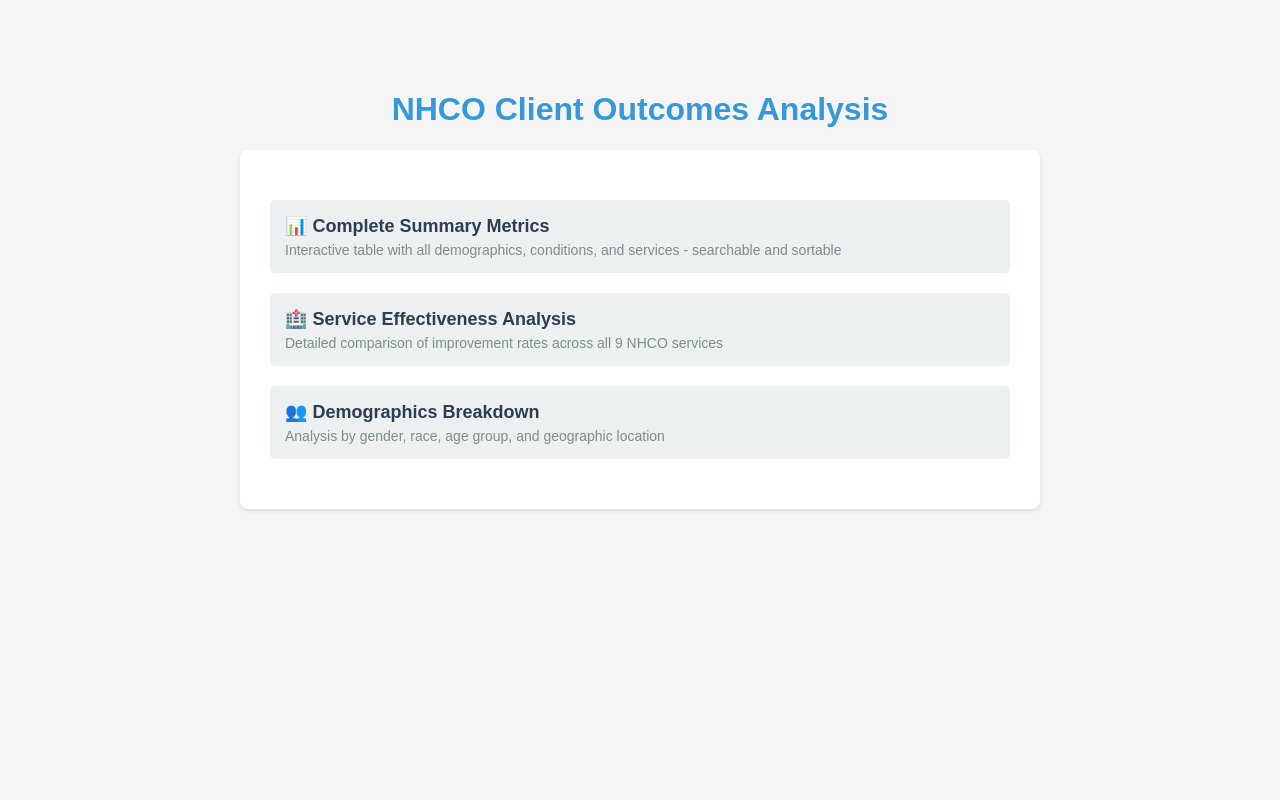
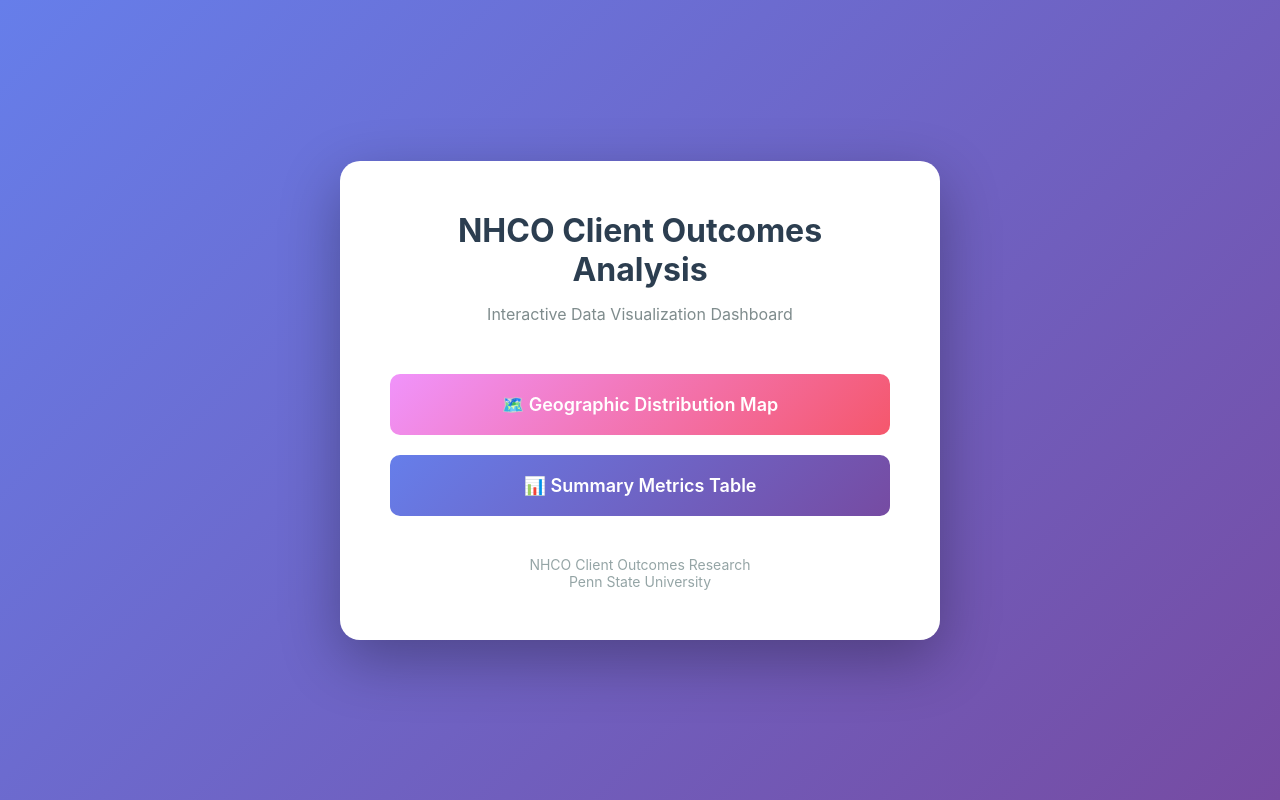
Before and after one commit to ben-rishel/nhco-analysis, a plain HTML site: page index.html in a window 1280 px wide. Drawn offline with Linux system fonts and the light colour scheme.

Commit message:
Update index.html

```diff
--- a/index.html
+++ b/index.html
@@ -1,66 +1,98 @@
-
 <!DOCTYPE html>
-<html>
+<html lang="en">
 <head>
+    <meta charset="UTF-8">
+    <meta name="viewport" content="width=device-width, initial-scale=1.0">
     <title>NHCO Client Outcomes Analysis</title>
     <style>
+        * {
+            margin: 0;
+            padding: 0;
+            box-sizing: border-box;
+        }
+
         body {
-            font-family: Arial, sans-serif;
-            max-width: 800px;
-            margin: 50px auto;
+            font-family: -apple-system, BlinkMacSystemFont, "Segoe UI", Roboto, "Helvetica Neue", Arial, sans-serif;
+            background: linear-gradient(135deg, #667eea 0%, #764ba2 100%);
+            min-height: 100vh;
+            display: flex;
+            align-items: center;
+            justify-content: center;
             padding: 20px;
-            background-color: #f5f5f5;
         }
-        h1 {
-            color: #3498db;
+
+        .container {
+            background: white;
+            border-radius: 20px;
+            box-shadow: 0 20px 60px rgba(0,0,0,0.3);
+            max-width: 600px;
+            width: 100%;
+            padding: 50px;
             text-align: center;
         }
-        .link-container {
-            background: white;
-            padding: 30px;
-            border-radius: 8px;
-            box-shadow: 0 2px 4px rgba(0,0,0,0.1);
+
+        h1 {
+            color: #2c3e50;
+            margin-bottom: 15px;
+            font-size: 32px;
+            font-weight: 700;
         }
-        .link-item {
-            margin: 20px 0;
-            padding: 15px;
-            background: #ecf0f1;
-            border-radius: 5px;
-            transition: background 0.3s;
+
+        .subtitle {
+            color: #7f8c8d;
+            margin-bottom: 50px;
+            font-size: 16px;
         }
-        .link-item:hover {
-            background: #d5dbdb;
+
+        .links {
+            display: flex;
+            flex-direction: column;
+            gap: 20px;
         }
+
         a {
-            color: #2c3e50;
+            display: block;
+            background: linear-gradient(135deg, #667eea 0%, #764ba2 100%);
+            color: white;
             text-decoration: none;
+            padding: 20px 30px;
+            border-radius: 10px;
             font-size: 18px;
-            font-weight: bold;
+            font-weight: 600;
+            transition: transform 0.3s ease, box-shadow 0.3s ease;
         }
-        .description {
-            color: #7f8c8d;
+
+        a:hover {
+            transform: translateY(-5px);
+            box-shadow: 0 10px 30px rgba(102, 126, 234, 0.4);
+        }
+
+        a:first-of-type {
+            background: linear-gradient(135deg, #f093fb 0%, #f5576c 100%);
+        }
+
+        a:first-of-type:hover {
+            box-shadow: 0 10px 30px rgba(240, 147, 251, 0.4);
+        }
+
+        .footer {
+            margin-top: 40px;
+            color: #95a5a6;
             font-size: 14px;
-            margin-top: 5px;
         }
     </style>
 </head>
 <body>
-    <h1>NHCO Client Outcomes Analysis</h1>
-    <div class="link-container">
-        <div class="link-item">
-            <a href="nhco_summary_table.html">📊 Complete Summary Metrics</a>
-            <div class="description">Interactive table with all demographics, conditions, and services - searchable and sortable</div>
+    <div class="container">
+        <h1>NHCO Client Outcomes Analysis</h1>
+        <p class="subtitle">Interactive Data Visualization Dashboard</p>
+
+        <div class="links">
+            <a href="nhco_client_map.html">🗺️ Geographic Distribution Map</a>
+            <a href="nhco_summary_table.html">📊 Summary Metrics Table</a>
         </div>
 
-        <div class="link-item">
-            <a href="service_comparison.html">🏥 Service Effectiveness Analysis</a>
-            <div class="description">Detailed comparison of improvement rates across all 9 NHCO services</div>
-        </div>
-
-        <div class="link-item">
-            <a href="demographics_breakdown.html">👥 Demographics Breakdown</a>
-            <div class="description">Analysis by gender, race, age group, and geographic location</div>
-        </div>
+        <p class="footer">NHCO Client Outcomes Research<br>Penn State University</p>
     </div>
 </body>
 </html>
```
